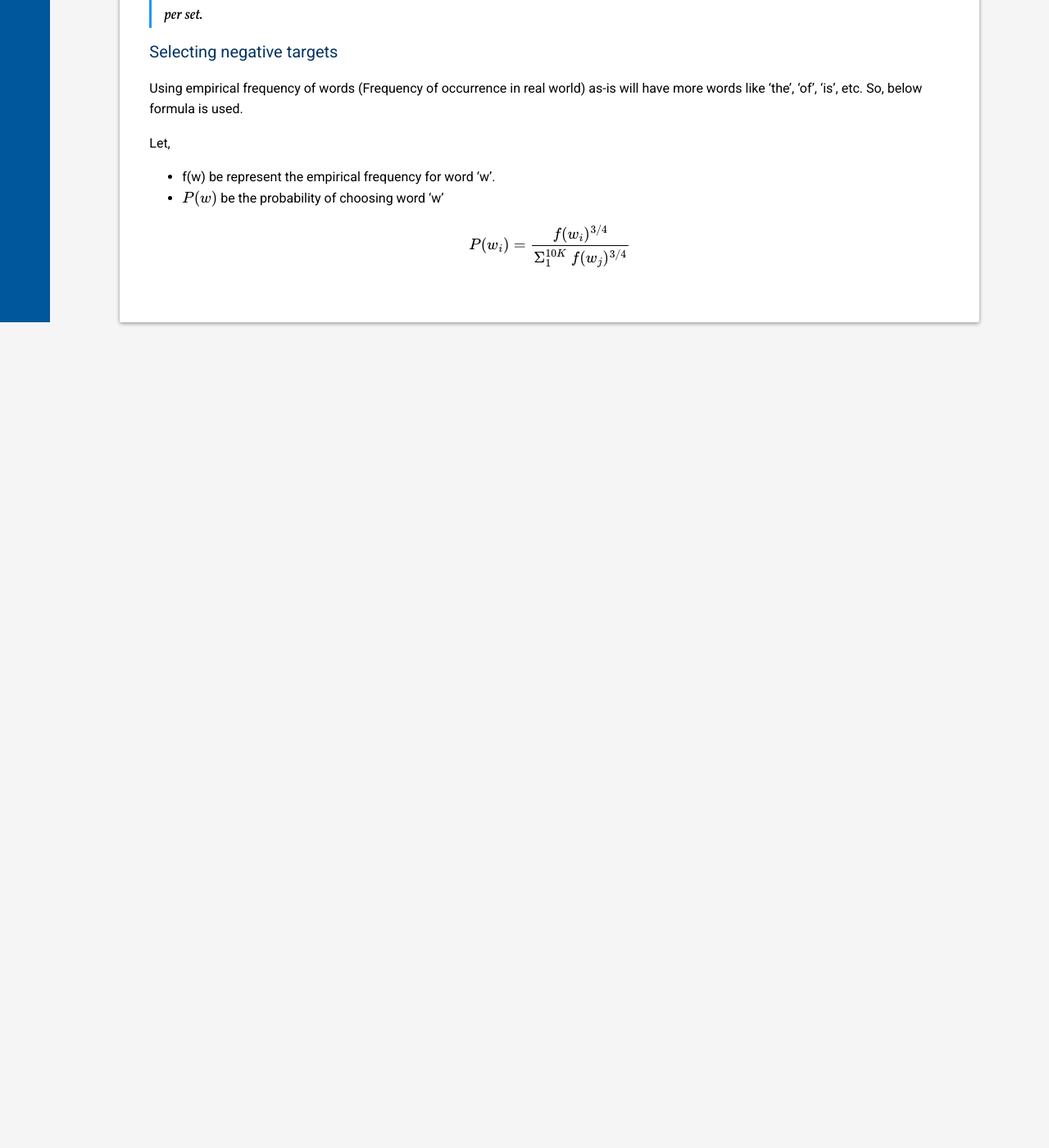
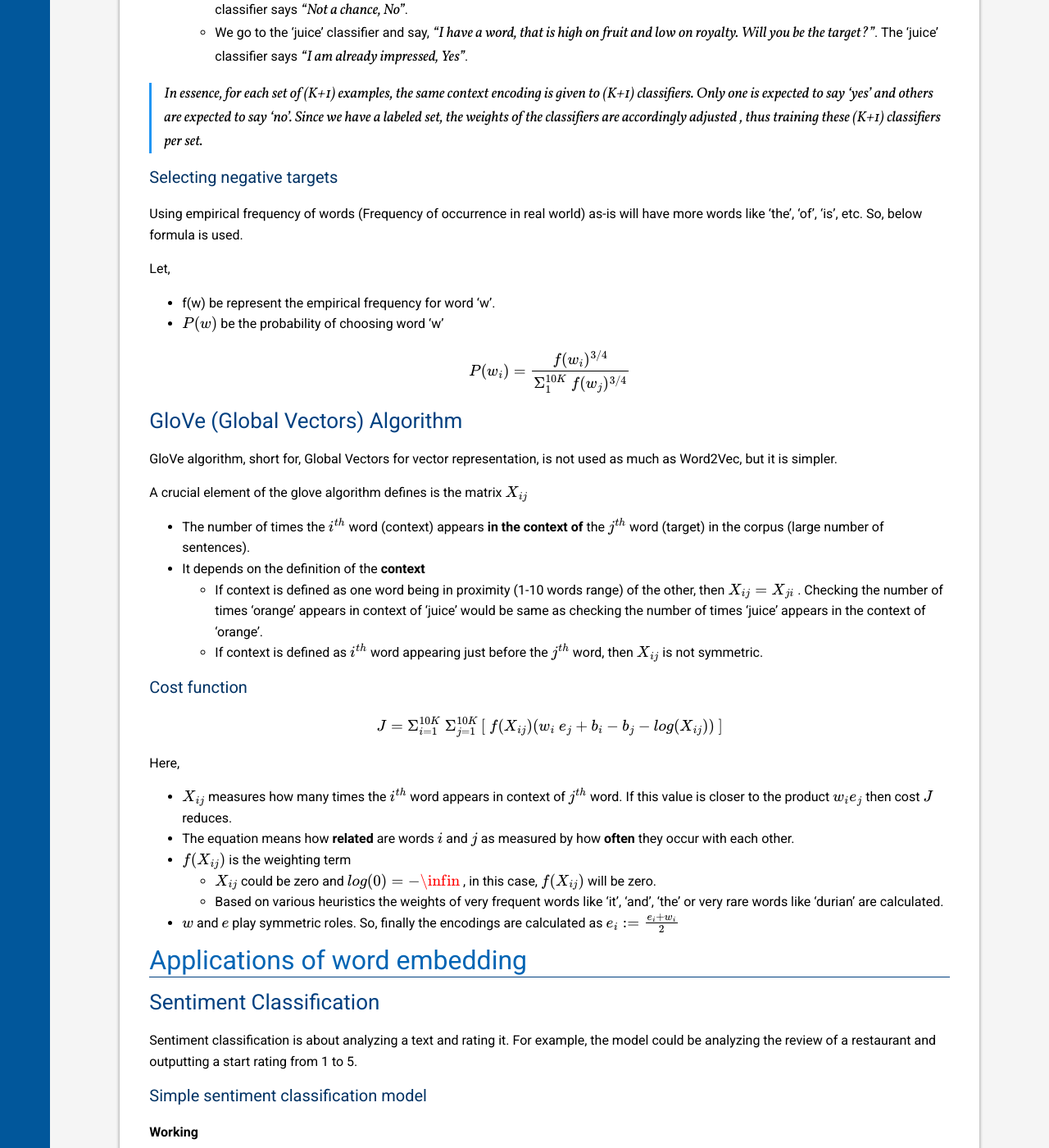
Before and after one commit to cafeduke/cafeduke.github.io, a Jekyll site: the page built from _posts/deeplearning/rnn/2018-10-16-word-representation.md, in a window 1280 px wide and 1400 px high, scrolled down 6548 px. Shown: the whole window at 82% size. Built offline with Jekyll 4.4.1, drawn with Linux system fonts in a browser that asks for light colours; nearby versions of some CDN libraries; formulas are drawn with MathJax 3; before the commit the page ends 6941 px from its top, so only the background shows below that; some of the changed text lies outside the part shown.

Commit message:
RNN Sentiment

```diff
--- a/_posts/deeplearning/rnn/2018-10-16-word-representation.md
+++ b/_posts/deeplearning/rnn/2018-10-16-word-representation.md
@@ -152,17 +152,15 @@
 
 ## Word2Vec
 
-Word2Vec is an algorithm to train a model to perform language modeling and learning word embeddings. However, the primary purpose of this algorithm is to learn word embeddings (not concerned about accuracy of the model in language modeling). The supervised learning problem that is being solved here is to predict the target given the context.
+Word2Vec is an algorithm to train a model to perform language modeling and learning word embeddings. However, the primary purpose of this algorithm is to learn word embeddings (not concerned about accuracy of the model during language modeling). The supervised learning problem that is being solved here is to predict the target given the context.
 
 ### Working
 
-- Choose a random context ($$c = $$  input word)
+- Choose a random context ($$c = $$  input word).
 - Choose a random, but nearby (1-5 words before/after context)  as  target ($$t =$$ word to be predicted).
 - Calculate the softmax probability vector (probabilities must add up to 1) as follows.
 
-
-
-### Softmax Classifier
+### Cost function
 
 $$
 Softmax \ Probability(t|c) = \frac{ e^{w_t^T \ e_c} }{ \Sigma_{j=1}^{10K} e^{w_j^T \ e_c} }
@@ -238,3 +236,60 @@
 $$
 P(w_i) = \frac{f(w_i)^{3/4}}{\Sigma_1^{10K} \  f(w_j)^{3/4}}
 $$
+
+
+
+## GloVe (Global Vectors) Algorithm
+
+GloVe algorithm, short for, Global Vectors for vector representation, is not used as much as Word2Vec, but it is simpler.
+
+A crucial element of the glove algorithm defines is the matrix $$X_{ij}$$
+
+- The number of times the $$i^{th}$$ word (context) appears **in the context of** the $$j^{th}$$ word (target) in the corpus (large number of sentences).
+- It depends on the definition of the **context**
+  - If context is defined as one word being in proximity (1-10 words range) of the other, then $$X_{ij} = X_{ji}$$ . Checking the number of times 'orange' appears in context of 'juice' would be same as checking the number of times 'juice' appears in the context of 'orange'.
+  - If context is defined as $$i^{th}$$ word appearing just before the $$j^{th}$$ word, then $$X_{ij}$$ is not symmetric.
+
+### Cost function
+
+$$
+J = \Sigma_{i=1}^{10K} \  \Sigma_{j=1}^{10K} \left[ \ f(X_{ij})  ( w_i \ e_j + b_i - b_j - log(X_{ij}) ) \ \right]
+$$
+
+Here,
+
+- $$X_{ij}$$ measures how many times the $$i^{th}$$ word appears in context of $$j^{th}$$ word. If this value is closer to the product $$w_i e_j$$ then cost $$J$$ reduces.
+- The equation means how **related** are words $$i$$ and $$j$$ as measured by how **often** they occur with each other.
+- $$f(X_{ij})$$ is the weighting term
+  - $$X_{ij}$$  could be zero and $$ log(0) = -\infin$$ , in this case, $$f(X_{ij})$$ will be zero.
+  - Based on various heuristics the weights of very frequent words like 'it', 'and', 'the' or very rare words like 'durian' are calculated.
+- $$w$$ and $$e$$ play symmetric roles. So, finally the encodings are calculated as $$ e_i := \frac{e_i + w_i}{2}$$
+
+# Applications of word embedding
+
+## Sentiment Classification
+
+Sentiment classification is about analyzing a text and rating it. For example, the model could be analyzing the review of a restaurant and outputting a start rating from 1 to 5.
+
+### Simple sentiment classification model
+
+**Working**
+
+- Use a pre-trained word embedding matrix $$E$$ (Trained over billions of words from various books/docs/newspapers)
+- Get the word embeddings, for each word, in the given input review text
+- Average all the word embeddings to create a single vector of word embedding (`np.mean(E_sub, axis=1)`)
+- Feed this to a hidden layer and then to softmax to predict $$y\_pred$$ 5 probabilities.
+
+**Limitation**
+
+This algorithm works well on typical reviews. However, a limitation of the algorithm is that it does not take care of order of the words. For example, *"Completely lacking in good service, good taste or good ambiance"*  is probably a 1-star review. However, multiple occurrences of word *"good"* might mislead the algorithm into considering this as a positive, 4-star review.
+
+### RNN sentiment classification model
+
+An RNN that passes the learning from previous time steps to the next can be used to learn order of words. In particular, the embeddings of each word is passed as input $$x^{\prec t \succ}$$ . The output from the final activation is then fed to softmax to make the prediction as given below.
+
+![WordEmbedding_Sentiment](/assets/images/dl/RNN_Sentiment.png)
+
+
+
+This is an example of **"Many to One"** RNN model. A model like this takes care of order. Like the previous model, E is taken from a standard pre-trained model (Trained over billions of words from various books/docs/newspapers).  So, a test review that uses another word like "void" instead of "lacking" shall also be classified correctly, even if the word "void" was not a part of training dataset. This works because E is taken from the standard model and has already learnt encodings, than what the current training has to offer.
```
Also changed, not shown: assets/images/dl/RNN_Sentiment.png (added).
